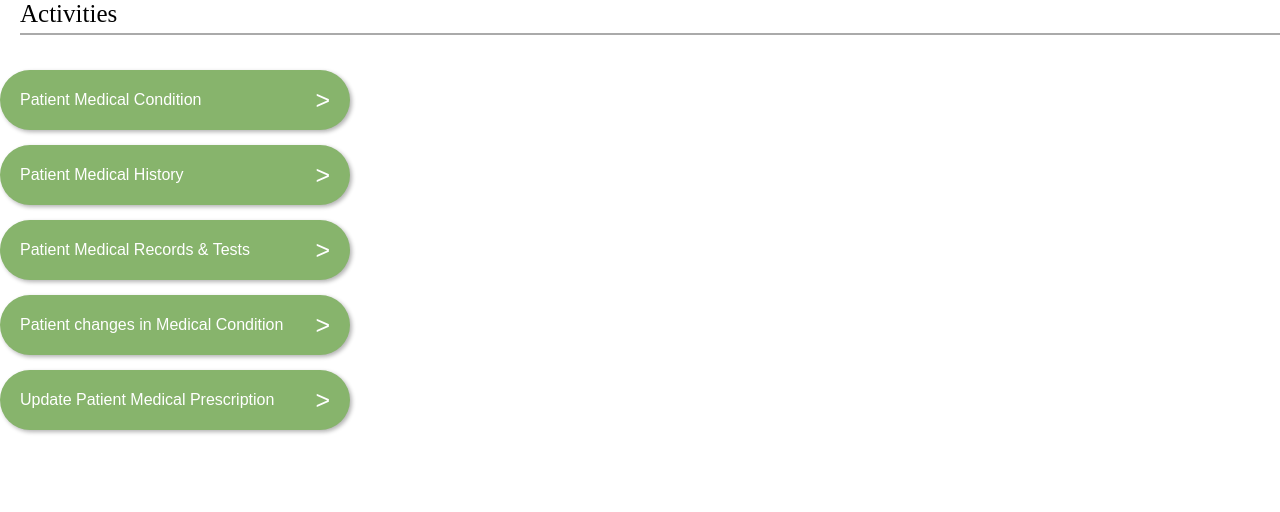
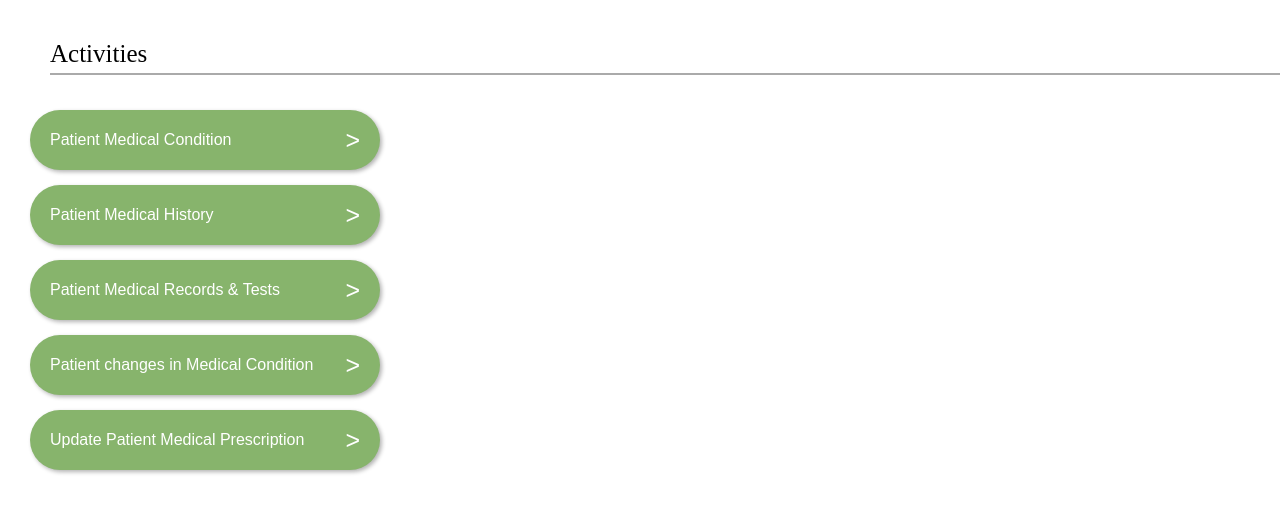
Before and after one commit to PamelaKaram/FE-Patient-Management-Software, a Next.js app: page /doctor_activity in a window 1280 px wide. Shown: the top 512 px of the page. Built offline with nearby package versions, Linux system fonts and the light colour scheme.

Commit message:
modification to the styling of the doctor activity page

```diff
--- a/src/styles/DoctorActivityPage.module.css
+++ b/src/styles/DoctorActivityPage.module.css
@@ -13,4 +13,6 @@
     gap: 15px; /* add space between each button */
     background-color: #ffffff;
     padding-bottom: 50px;
+    margin-top: 40px;
+    margin-left: 30px;
   }
```
